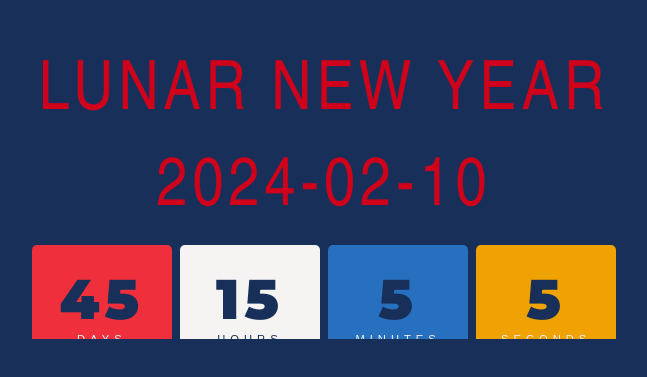
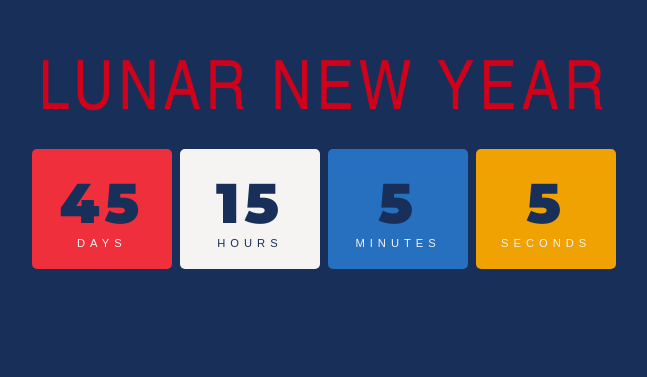
Before and after one commit to qbmzc/LunarNewYear, a plain HTML site: page index.html in a window 1280 px wide. Shown: the part 211-588 px from the top of the page, without its empty margins (316-963 px from the left). Drawn offline with Linux system fonts and the light colour scheme.

Commit message:
Update index.html

```diff
--- a/index.html
+++ b/index.html
@@ -120,7 +120,6 @@
 
 <div class="container">
     <div class="computerText"><span>Lunar New Year</span></div>
-    <div class="computerText"><span>2024-02-10</span></div>
     <div id="timer"></div>
 </div>
 
```
